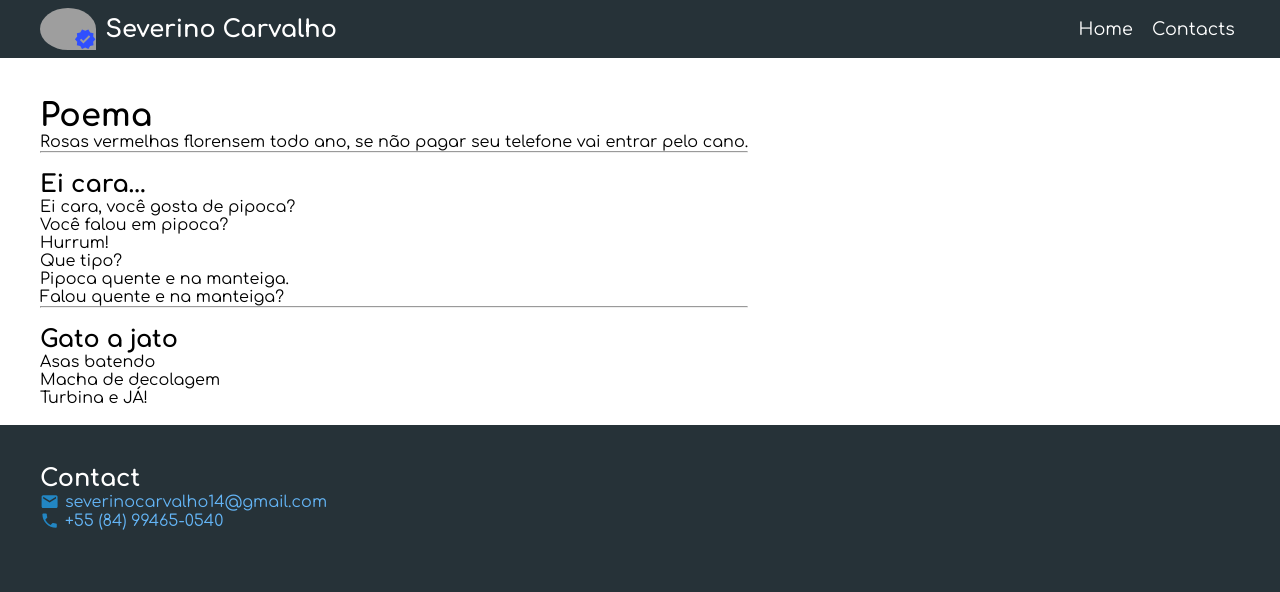
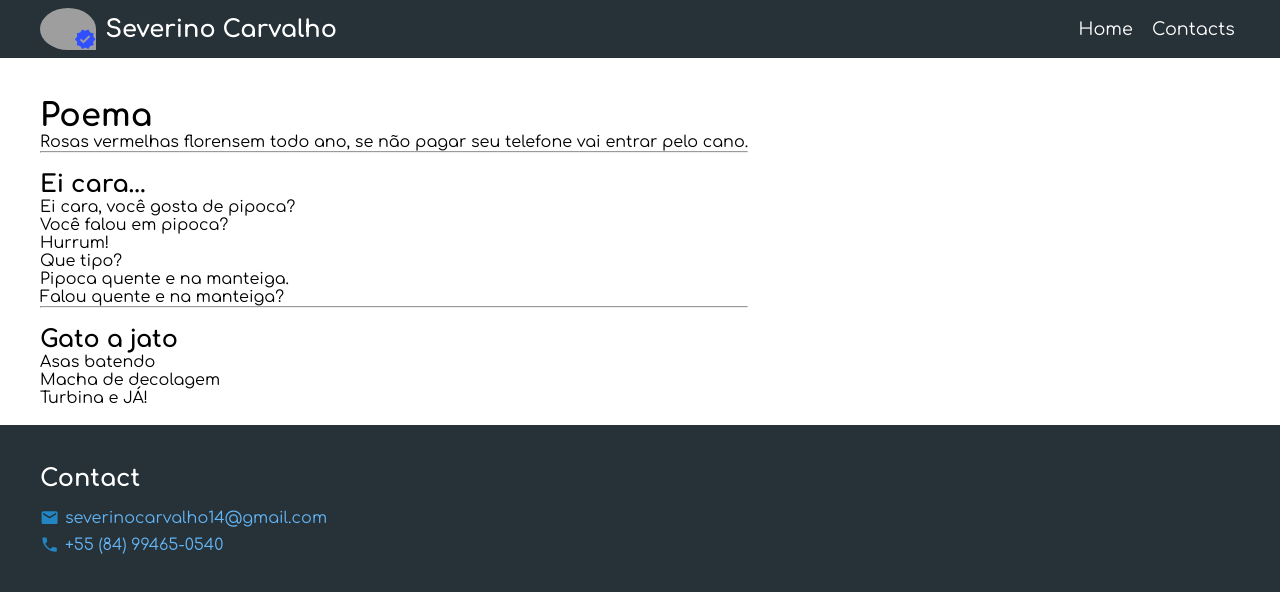
Before and after one commit to severino-carvalho/portfolio, a React (Create React App) app: page / in a window 1280 px wide. Shown: the top 592 px of the page. Built offline with nearby package versions, Linux system fonts and the light colour scheme; grey boxes are pictures that could not be loaded.

Commit message:
Links funcionais

```diff
--- a/src/components/layout/Footer.js
+++ b/src/components/layout/Footer.js
@@ -12,14 +12,15 @@ export default function Footer() {
                         <h2>Contact</h2>
                         <ul>
                             <li>
-                                <Link to=''>
+                                <a href="mailto:severinocarvalho14@gmail.com" target="_blank" rel='noreferrer'>
                                     <MdEmail /> severinocarvalho14@gmail.com
-                                </Link>
+                                </a>
                             </li>
                             <li>
-                                <Link to=''>
+                                <a href="tel:+5584994650540">
                                     <MdPhone /> +55 (84) 99465-0540
-                                </Link>
+                                </a>
+
                             </li>
                             <li>
                                 <Link to=''>
--- a/src/components/layout/Footer.module.css
+++ b/src/components/layout/Footer.module.css
@@ -30,3 +30,8 @@
     color: #2286c3;
     transition: color .25s ease-in-out;
 }
+
+.footer .content ul,
+.footer .content ul li {
+    padding-top: .5em;
+}
```
